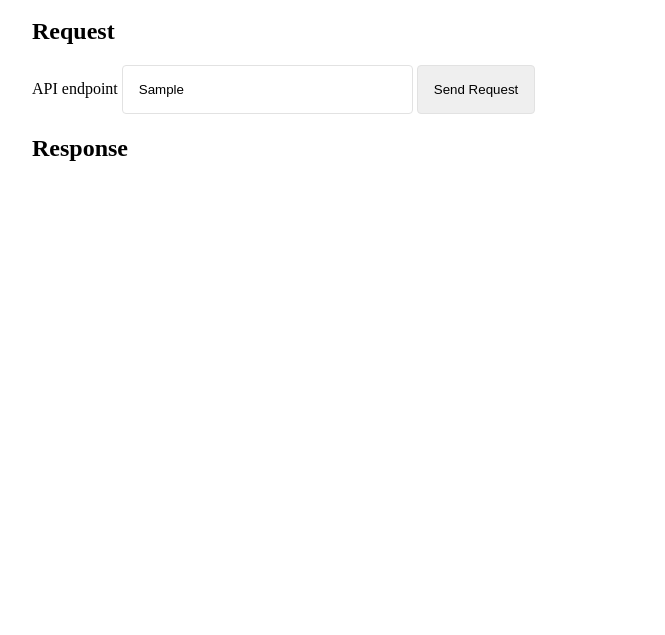
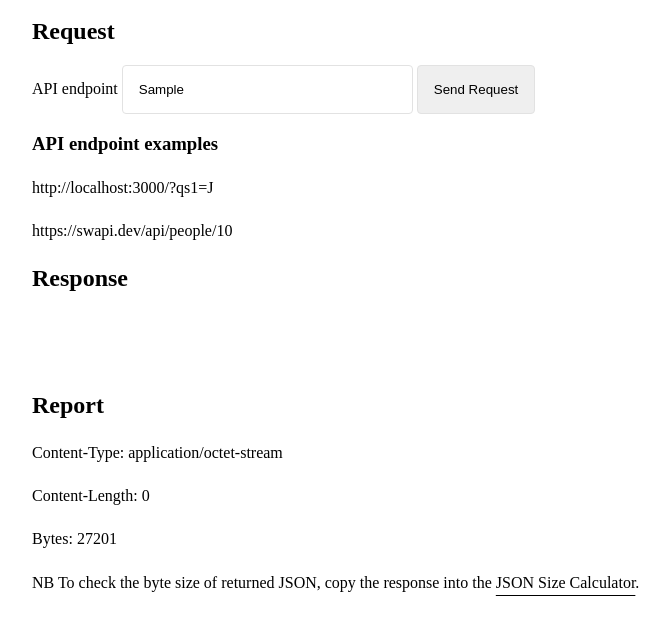
Before and after one commit to p-n-c/http-client-demo, a website built with Parcel: page src/index.html in a window 1280 px wide. Both pictures are taken after typing "Sample" into the empty fields and a click on the button "Send Request". Shown: the part 51-686 px from the top of the page, without its empty margins (224-889 px from the left). Built offline with nearby package versions, Linux system fonts and the light colour scheme; files whose address does not match are found by name.

Commit message:
snippets, improved layout and new report section

```diff
--- a/src/index.html
+++ b/src/index.html
@@ -15,13 +15,29 @@
         <h2 id="request">Request</h2>
         <form>
           <label for="endpoint">API endpoint</label>
-          <input type="text" name="endpoint" id="endpoint" size="30" />
+          <input type="text" name="endpoint" id="endpoint" size="30" onfocus=this.value="" />
           <button id="submit-btn" type="submit">Send Request</button>
         </form>
+        <section aria-labelledby="api-examples">
+          <h3 id="api-examples">API endpoint examples</h3>
+          <p>http://localhost:3000/?qs1=J</p>
+          <p>https://swapi.dev/api/people/10</p>
+        </section>
       </section>
       <section aria-labelledby="response">
         <h2 id="response">Response</h2>
-        <div id="response-output"></div>
+        <p>
+          <pre>
+            <div id="response-output"></div>
+          </pre>
+        </p>
+      </section>
+      <section aria-labelledby="report" class="hidden">
+        <h2 id="report">Report</h2>
+        <p>Content-Type: <span id="content-type"></span></p>
+        <p>Content-Length: <span id="content-length"></span></p>
+        <p>Bytes: <span id="bytes-length"></span></p>
+        <p>NB To check the byte size of returned JSON, copy the response into the <a rel="noopener" href="https://tools.namlabs.com/json-size-calculator/" target="_blank">JSON Size Calculator</a>.</p>
       </section>
     </main>
   </body>
--- a/src/index.js
+++ b/src/index.js
@@ -1,3 +1,10 @@
+const submitBtn = document.getElementById('submit-btn')
+const responseOutput = document.getElementById('response-output')
+const report = document.querySelector('[aria-labelledby="report"]')
+const contentTypeText = document.getElementById('content-type')
+const contentLengthText = document.getElementById('content-length')
+const bytesLengthText = document.getElementById('bytes-length')
+
 const request = async ({ url, method, mode, credentials }) => {
   const request = new Request(url, {
     method,
@@ -9,22 +16,27 @@ const request = async ({ url, method, mode, credentials }) => {
 
   try {
     const response = await fetch(request)
-
     const clonedResponse = response.clone()
     const getHeader = (header) => clonedResponse.headers.get(header)
-    let contentLength = getHeader('Content-Length')
-    console.log('contentLength: ', contentLength)
+    const getBuffer = async () => {
+      return await response.arrayBuffer()
+    }
+
+    contentTypeText.innerText = getHeader('Content-Type') || 'N/A'
+    contentLengthText.innerText = getHeader('Content-Length') || 0
+
+    const buffer = await getBuffer()
+    const uncompressedBytes = buffer.byteLength
+    bytesLengthText.innerText = uncompressedBytes
 
     if (!response.ok) {
       throw new Error(`Response status: ${response.status}`)
     }
 
-    console.log(response)
+    console.log(clonedResponse)
 
-    const json = await response.json()
+    const json = await clonedResponse.json()
     console.log('JSON ', json)
-
-    const responseOutput = document.getElementById('response-output')
 
     responseOutput.innerText = JSON.stringify(json, null, 2)
   } catch (e) {
@@ -72,9 +84,11 @@ const handler = ({ customURL }) => {
     mode: modes[0],
     credentials: credentials[1],
   })
+
+  setTimeout(() => {
+    report.classList.remove('hidden')
+  }, 500)
 }
-
-const submitBtn = document.getElementById('submit-btn')
 
 submitBtn.addEventListener('click', (e) => {
   e.preventDefault() // prevent the request causing a page refresh
--- a/src/styles.css
+++ b/src/styles.css
@@ -3,6 +3,7 @@
   --header-height: 60px;
   --footer-height: 50px;
   --border-colour: #e2e2e2;
+  --visited-colour: #888;
 
   /* Base unit for spacing */
   --space-unit: 0.25rem; /* 4px at default font size */
@@ -60,3 +61,34 @@ button:active {
   box-shadow: 0 0 0 2px var(--fg-colour);
   outline: none;
 }
+
+p {
+  line-height: 1.7;
+  margin: var(--margin) 0;
+}
+
+/* links */
+
+a {
+  color: var(--fg-colour);
+  text-decoration: underline;
+  text-underline-offset: calc(var(--space-unit) * 1.8);
+}
+
+a.local {
+  text-decoration: underline dashed 1px;
+}
+
+a:visited {
+  color: var(--visited-colour);
+}
+
+a:hover {
+  text-decoration-line: underline overline;
+}
+
+/* States  */
+
+.hidden {
+  display: none;
+}
```
